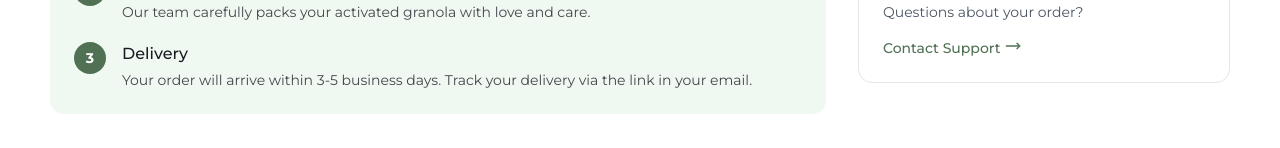
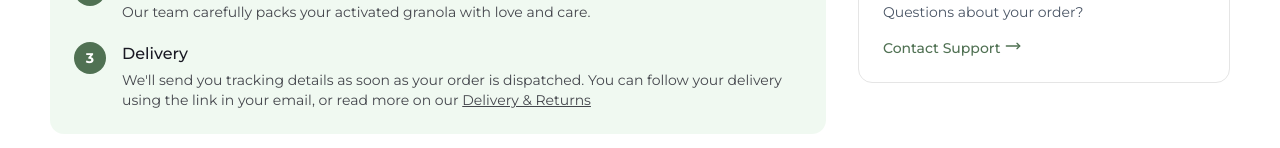
Before and after one commit to nutrinana/nutrinana-website, a Next.js app: page /checkout/success in a window 1280 px wide. Shown: the part 804-952 px from the top of the page. Built offline with nearby package versions, Linux system fonts and the light colour scheme; no server answers.

Commit message:
feat: NAG-115 update success page

```diff
--- a/src/app/(main)/checkout/success/page.js
+++ b/src/app/(main)/checkout/success/page.js
@@ -277,8 +277,12 @@ export default function CheckoutSuccessPage() {
                                                 Delivery
                                             </p>
                                             <p className="text-xs text-black/80 sm:text-sm">
-                                                Your order will arrive within 3-5 business days.
-                                                Track your delivery via the link in your email.
+                                                We&apos;ll send you tracking details as soon as your
+                                                order is dispatched. You can follow your delivery
+                                                using the link in your email, or read more on our{" "}
+                                                <Link href="/legal/delivery" className="underline">
+                                                    Delivery &amp; Returns
+                                                </Link>{" "}
                                             </p>
                                         </div>
                                     </div>
```
